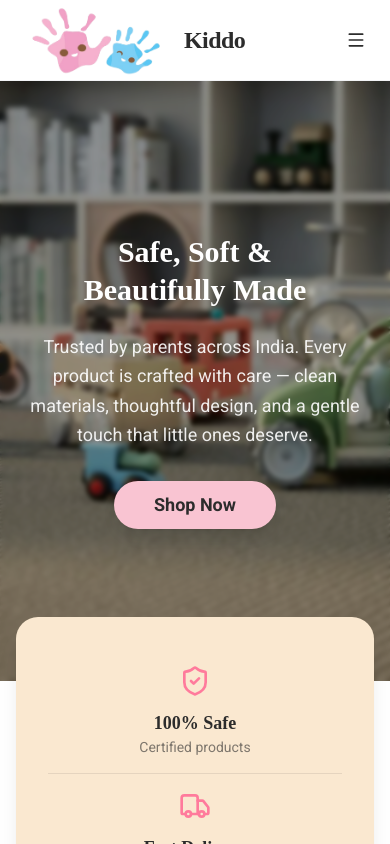
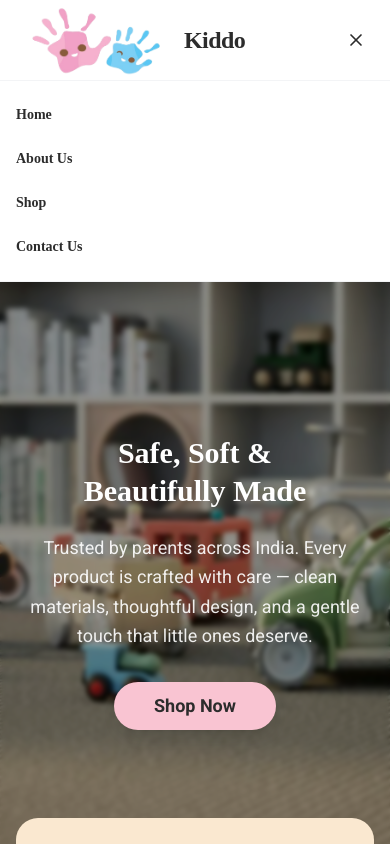
Before and after one commit to Amolkhairnar47/kiddo-premium-baby-products, a React (Vite) app: page / in a window 390 px wide. Both pictures are taken after a click on the button 356 px from the left and 40 px from the top of the page. Shown: the top 844 px of the page. Built offline with nearby package versions, Linux system fonts and the light colour scheme; a web font is replaced by a local one.

Commit message:
menu fix

```diff
--- a/src/components/Navbar.tsx
+++ b/src/components/Navbar.tsx
@@ -1,7 +1,9 @@
-import React from 'react';
-import { ShoppingCart, User, Menu } from 'lucide-react';
+import React, { useState } from 'react';
+import { ShoppingCart, User, Menu, X } from 'lucide-react';
 
 export default function Navbar() {
+  const [isOpen, setIsOpen] = useState(false);
+
   return (
     <nav className="sticky top-0 z-50 bg-white/80 backdrop-blur-md border-b border-gray-100">
       <div className="max-w-7xl mx-auto px-4 sm:px-6 lg:px-8">
@@ -29,19 +31,72 @@ export default function Navbar() {
 
           {/* Icons */}
           <div className="flex items-center gap-4">
-            {/* <button className="p-2 text-kiddo-dark hover:bg-kiddo-pink/20 rounded-full transition-all">
-              <User size={20} />
-            </button>
-            <button className="p-2 text-kiddo-dark hover:bg-kiddo-pink/20 rounded-full transition-all relative">
-              <ShoppingCart size={20} />
-              <span className="absolute top-0 right-0 bg-kiddo-accent text-white text-[10px] font-bold px-1.5 py-0.5 rounded-full">2</span>
-            </button> */}
-            <button className="md:hidden p-2 text-kiddo-dark hover:bg-kiddo-pink/20 rounded-full transition-all">
-              <Menu size={20} />
+            <button
+              className="md:hidden p-2 text-kiddo-dark hover:bg-kiddo-pink/20 rounded-full transition-all"
+              onClick={() => setIsOpen(!isOpen)}
+            >
+              {isOpen ? <X size={20} /> : <Menu size={20} />}
             </button>
           </div>
         </div>
       </div>
+
+      {/* Mobile Menu */}
+      {isOpen && (
+        <div className="md:hidden bg-white border-t border-gray-100 px-4 py-6 flex flex-col gap-6">
+          <a href="#" onClick={() => setIsOpen(false)} className="text-sm font-semibold text-kiddo-dark hover:text-kiddo-accent transition-colors font-heading">Home</a>
+          <a href="#about" onClick={() => setIsOpen(false)} className="text-sm font-semibold text-kiddo-dark hover:text-kiddo-accent transition-colors font-heading">About Us</a>
+          <a href="#shop" onClick={() => setIsOpen(false)} className="text-sm font-semibold text-kiddo-dark hover:text-kiddo-accent transition-colors font-heading">Shop</a>
+          <a href="#contact" onClick={() => setIsOpen(false)} className="text-sm font-semibold text-kiddo-dark hover:text-kiddo-accent transition-colors font-heading">Contact Us</a>
+        </div>
+      )}
     </nav>
   );
 }
+// import React from 'react';
+// import { ShoppingCart, User, Menu } from 'lucide-react';
+
+// export default function Navbar() {
+//   return (
+//     <nav className="sticky top-0 z-50 bg-white/80 backdrop-blur-md border-b border-gray-100">
+//       <div className="max-w-7xl mx-auto px-4 sm:px-6 lg:px-8">
+//         <div className="flex justify-between items-center h-20">
+//           {/* Logo */}
+//           <div className="flex-shrink-0 flex items-center gap-2">
+//             <div className="relative w-40 h-40">
+//               <img
+//                 src="/images/logo.png"
+//                 alt="Kiddo Logo"
+//                 className="w-full h-full object-contain"
+//                 referrerPolicy="no-referrer"
+//               />
+//             </div>
+//             <span className="text-2xl font-extrabold text-kiddo-dark tracking-tight font-heading">Kiddo</span>
+//           </div>
+
+//           {/* Desktop Navigation */}
+//           <div className="hidden md:flex items-center gap-8">
+//             <a href="#" className="text-sm font-semibold text-kiddo-dark hover:text-kiddo-accent transition-colors font-heading">Home</a>
+//             <a href="#about" className="text-sm font-semibold text-kiddo-dark hover:text-kiddo-accent transition-colors font-heading">About Us</a>
+//             <a href="#shop" className="text-sm font-semibold text-kiddo-dark hover:text-kiddo-accent transition-colors font-heading">Shop</a>
+//             <a href="#contact" className="text-sm font-semibold text-kiddo-dark hover:text-kiddo-accent transition-colors font-heading">Contact Us</a>
+//           </div>
+
+//           {/* Icons */}
+//           <div className="flex items-center gap-4">
+//             <button className="p-2 text-kiddo-dark hover:bg-kiddo-pink/20 rounded-full transition-all">
+//               <User size={20} />
+//             </button>
+//             <button className="p-2 text-kiddo-dark hover:bg-kiddo-pink/20 rounded-full transition-all relative">
+//               <ShoppingCart size={20} />
+//               <span className="absolute top-0 right-0 bg-kiddo-accent text-white text-[10px] font-bold px-1.5 py-0.5 rounded-full">2</span>
+//             </button>
+//             <button className="md:hidden p-2 text-kiddo-dark hover:bg-kiddo-pink/20 rounded-full transition-all">
+//               <Menu size={20} />
+//             </button>
+//           </div>
+//         </div>
+//       </div>
+//     </nav>
+//   );
+// }
```
